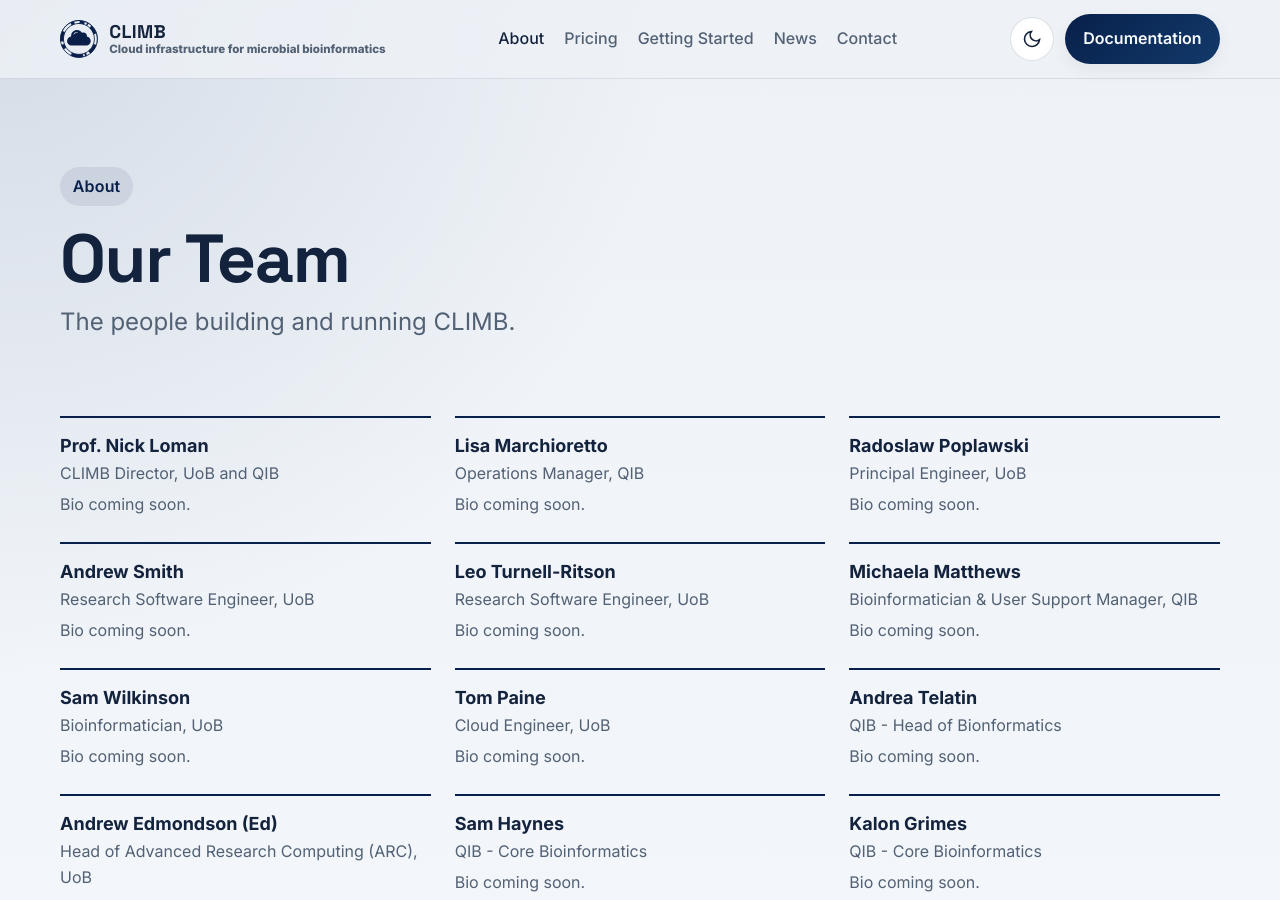
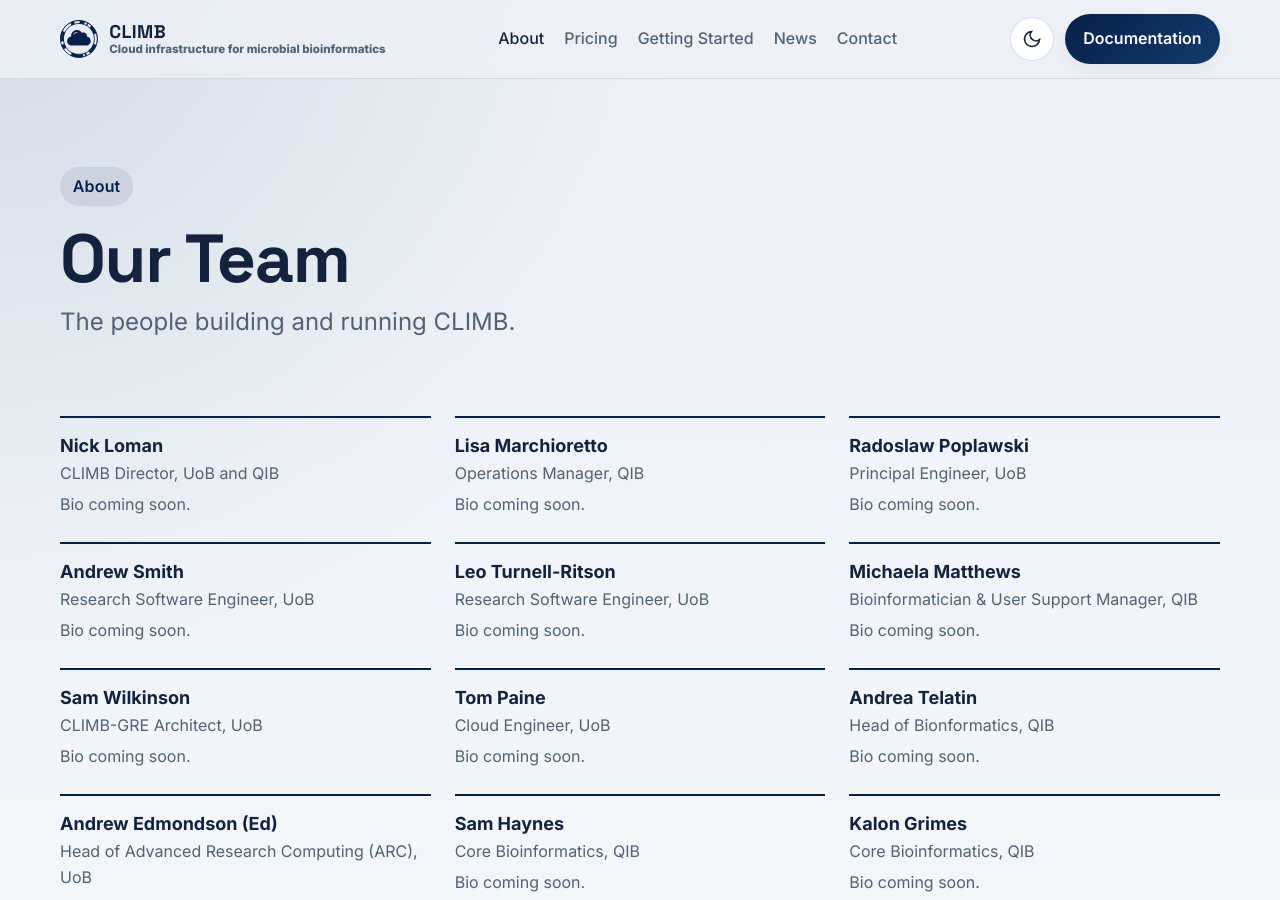
Before and after one commit to MRC-CLIMB/website, a Jekyll site: the page built from about/team.md, in a window 1280 px wide and 900 px high. Built offline with Jekyll 4.4.1, drawn with Linux system fonts in a browser that asks for light colours.

Commit message:
Update team.md

```diff
--- a/about/team.md
+++ b/about/team.md
@@ -14,7 +14,7 @@
 
 <div class="people-grid">
   <div class="person">
-    <div class="name">Prof. Nick Loman</div>
+    <div class="name">Nick Loman</div>
     <div class="role">CLIMB Director, UoB and QIB</div>
     <p class="bio">Bio coming soon.</p>
   </div>
@@ -45,7 +45,7 @@
   </div>
   <div class="person">
     <div class="name">Sam Wilkinson</div>
-    <div class="role">Bioinformatician, UoB</div>
+    <div class="role">CLIMB-GRE Architect, UoB</div>
     <p class="bio">Bio coming soon.</p>
   </div>
   <div class="person">
@@ -55,7 +55,7 @@
   </div>
   <div class="person">
     <div class="name">Andrea Telatin</div>
-    <div class="role">QIB - Head of Bionformatics</div>
+    <div class="role">Head of Bionformatics, QIB</div>
     <p class="bio">Bio coming soon.</p>
   </div>
   <div class="person">
@@ -65,12 +65,12 @@
   </div>
   <div class="person">
     <div class="name">Sam Haynes</div>
-    <div class="role">QIB - Core Bioinformatics</div>
+    <div class="role">Core Bioinformatics, QIB</div>
     <p class="bio">Bio coming soon.</p>
   </div>
   <div class="person">
     <div class="name">Kalon Grimes</div>
-    <div class="role">QIB - Core Bioinformatics</div>
+    <div class="role">Core Bioinformatics, QIB</div>
     <p class="bio">Bio coming soon.</p>
   </div>
     <div class="person">
```
